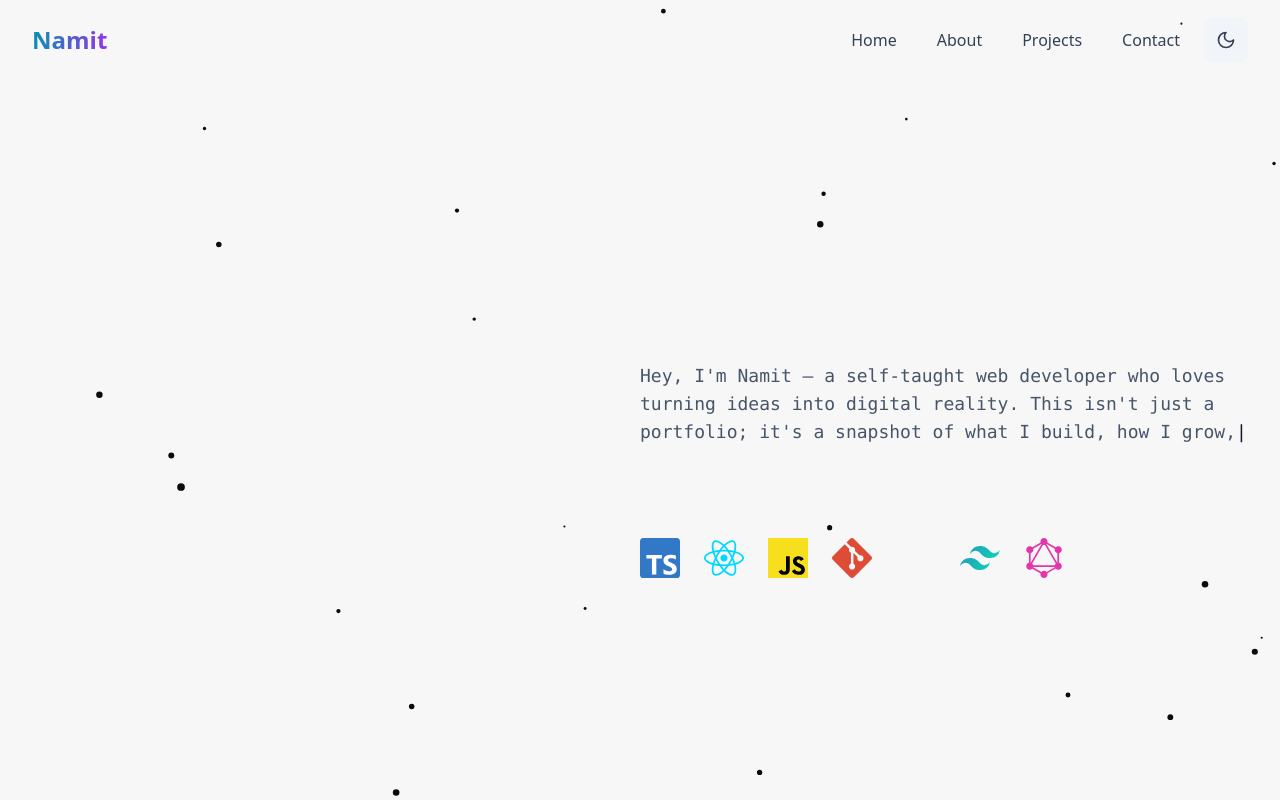
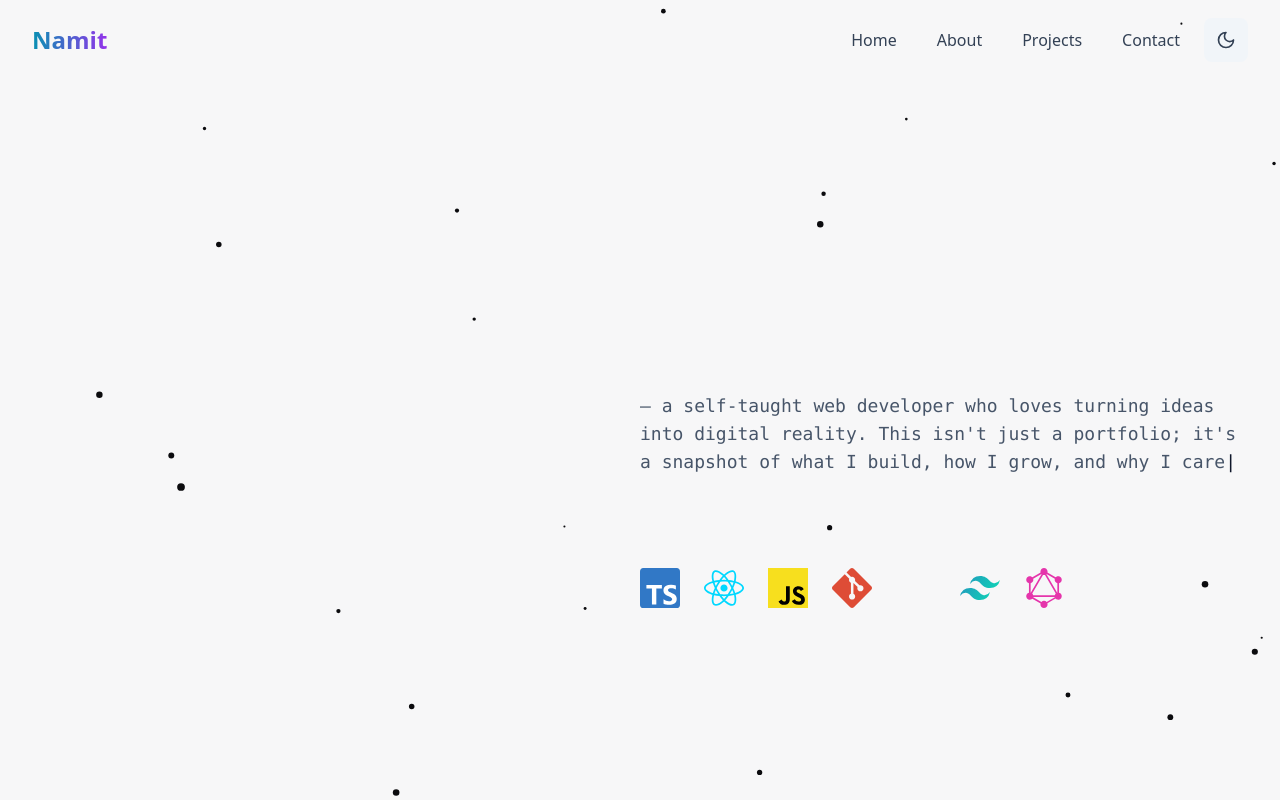
Before and after one commit to namit-x/Portfolio, a React (Vite) app: page / in a window 1280 px wide. Shown: the top 800 px of the page. Built offline with nearby package versions, Linux system fonts and the light colour scheme; some icons are missing.

Commit message:
updated content inside hero section

```diff
--- a/package.json
+++ b/package.json
@@ -13,7 +13,8 @@
     "@iconify/react": "^5.2.1",
     "@studio-freight/lenis": "^1.0.42",
     "class-variance-authority": "^0.7.1",
-    "lenis": "^1.3.9",
+    "gsap": "^3.13.0",
+    "lenis": "^1.3.11",
     "lucide-react": "^0.488.0",
     "radix-ui": "^1.2.0",
     "react": "^19.0.0",
--- a/src/App.tsx
+++ b/src/App.tsx
@@ -1,6 +1,8 @@
 import Background from './components/Background'
 import SmoothScroll from './components/SmoothScroll'
 import { ThemeProvider } from './components/ThemeContext';
+import gsap from "gsap";
+import { ScrollTrigger } from "gsap/ScrollTrigger";
 
 function App() {
   return (
--- a/src/components/HeroSection.tsx
+++ b/src/components/HeroSection.tsx
@@ -6,14 +6,14 @@ import { Icon } from '@iconify/react';
 import { useTheme } from './ThemeContext';
 
 export default function HeroSection() {
-  const [mee, setMee] = useState("");
+  const [mee, setMee] = useState("Namit");
   const [animating, setAnimating] = useState(false);
   const [isFlipped, setIsFlipped] = useState(false);
   const [isHovered, setIsHovered] = useState(false);
   const { theme } = useTheme();
 
   const [text] = useTypewriter({
-    words: [`Hey, I'm Namit — a self-taught web developer who loves turning ideas into digital reality. This isn't just a portfolio; it's a snapshot of what I build, how I grow, and why I care. I don't just write code — I speak to crowds, build projects and chase impact.`],
+    words: [`— a self-taught web developer who loves turning ideas into digital reality. This isn't just a portfolio; it's a snapshot of what I build, how I grow, and why I care. I don't just write code — I speak to crowds, build projects and chase impact.`],
     typeSpeed: 40,
   });
 
@@ -141,6 +141,7 @@ export default function HeroSection() {
             >
               {mee}
             </span>
+
           </h1>
 
           {/* Typewriter Text - Fixed width container */}
```
Also changed, not shown: 1 other file (tests, documents, lock files or other folders).
